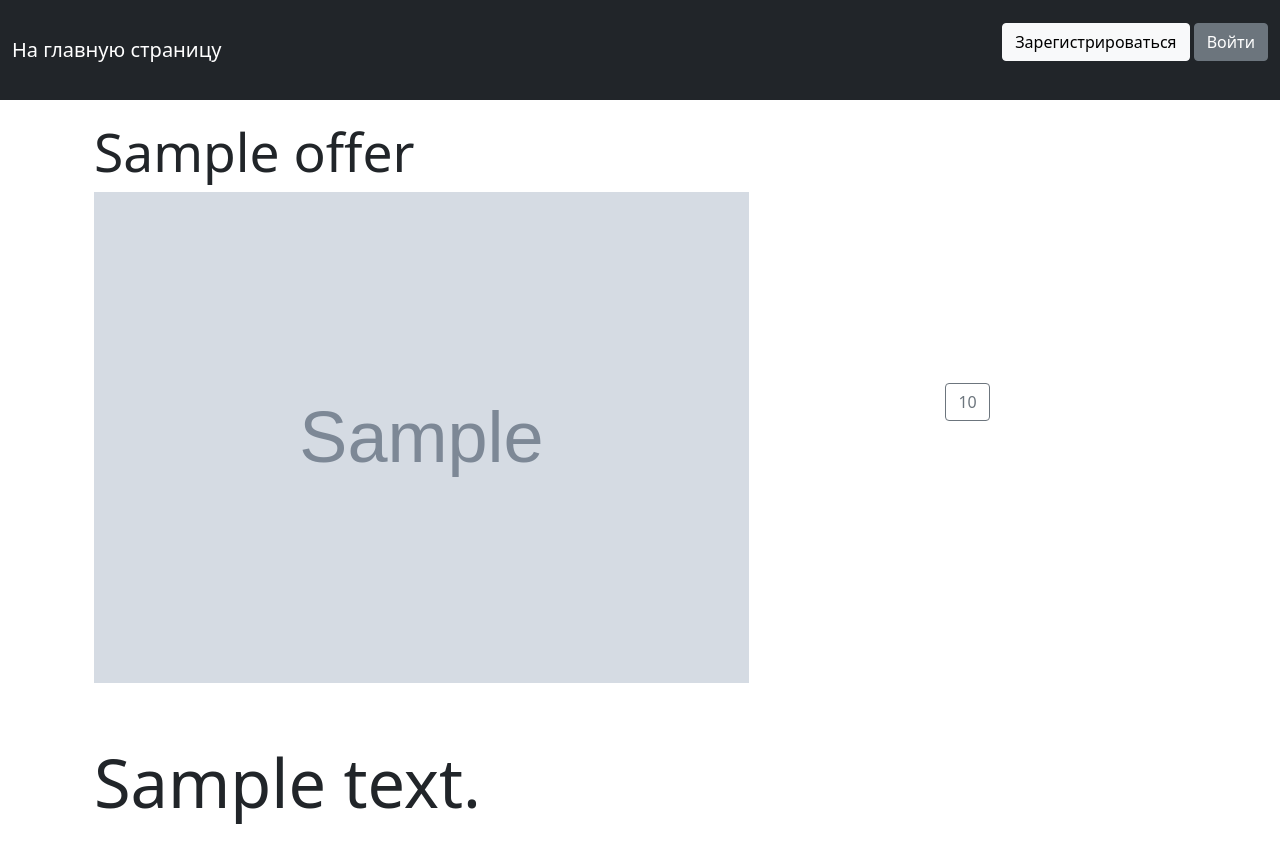
After one commit to akorchuganoff/trade_system, a Flask app: template templates/offer_card.html in a window 1280 px wide. The commit adds this page. Run offline with Flask 2, Linux system fonts and the light colour scheme; the template is opened without the code that fills it: most values are stand-ins (such as "Sample title", 1, 10 or a date in 2020); grey boxes marked "Sample" are stand-in pictures.

```diff
--- a/main.py
+++ b/main.py
@@ -95,6 +95,17 @@ def add_offer():
 
     return render_template("add_offer.html", form=form)
 
+@app.route('/a1234/<int:id>', methods=['GET', 'POST'])
+def a1234(id):
+    db_sess = db_session.create_session()
+    offer = db_sess.query(Offer).filter(Offer.id == id).first()
+    if request.method == 'POST':
+
+        return redirect('/')
+
+    return render_template('offer_card.html', offer=offer)
+
+
 def main():
     # db_sess = db_session.create_session()
     # db_sess.commit()
--- a/static/css/style.css
+++ b/static/css/style.css
@@ -55,3 +55,33 @@
   text-align: center;
   width: 40%;
 }
+
+
+
+.inner{
+  margin-top: 20px;
+  display: flex;
+  justify-content: space-between;
+}
+
+.left-2{
+  width: 60%;
+
+}
+
+.left-2 > h2{
+font-size: 40pt;
+}
+
+.left-2 > img{
+  width: 100%;
+}
+.right-2{
+  width: 40%;
+  text-align: center;
+  align-self: center;
+}
+.right-2 > a{
+  font-size: 50pt;
+  text-decoration: none;
+}
--- /dev/null
+++ b/templates/offer_card.html
@@ -0,0 +1,21 @@
+{% extends "base.html" %}
+
+{%block content%}
+<div class="container">
+    <div class="inner">
+        <div class="left-2">
+            <h2>{{ offer.name }}</h2>
+            <img src="{{ offer.image }}" alt="">
+        </div>
+        <div class="right-2">
+            <form>
+                <button type="submit" formmethod="post" class="btn btn-outline-secondary">{{ offer.price }}</button>
+            </form>
+        </div>
+    </div>
+    <div class="description" style="margin-top: 50px; font-size: 50pt;">
+        <p>{{offer.description}}</p>
+    </div>
+</div>
+
+{%endblock%}
```
